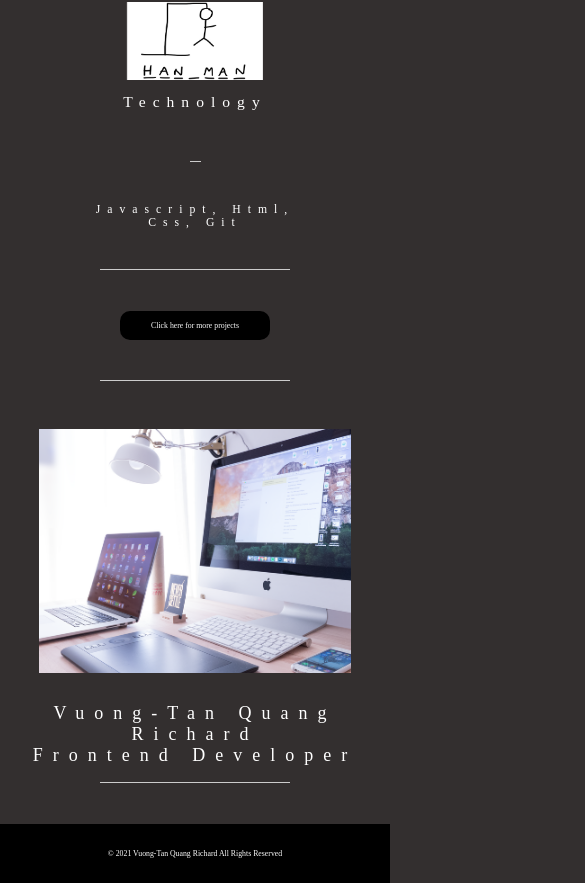
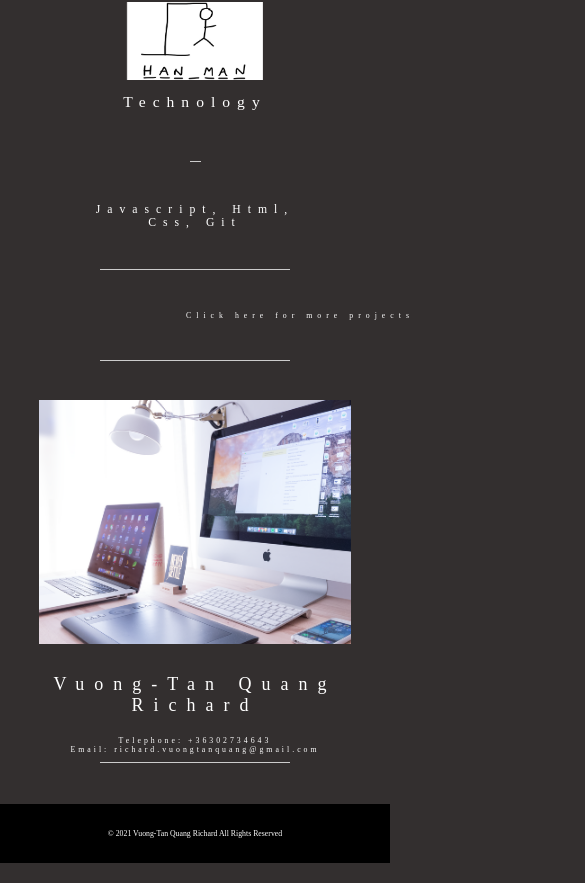
Before and after one commit to vutengklanricsi/bio, a React (Create React App) app: page / in a window 390 px wide. Shown: the part 4524-5407 px from the top of the page, 585 px wide, since content can reach past the window. Built offline with nearby package versions, Linux system fonts and the light colour scheme.

Commit message:
adding contacts component

```diff
--- a/src/components/contacts/index.js
+++ b/src/components/contacts/index.js
@@ -7,15 +7,14 @@ export default function Introduction() {
     <>
       <div id="contacts" className="contacts-frame">
         <div className="contacts-image">
-          <img
-            className="contacts-header-img"
-            src={introPic}
-            alt="intro-pic"
-          />
+          <img className="contacts-header-img" src={introPic} alt="intro-pic" />
         </div>
         <div className="contacts-title">
-          Vuong-Tan Quang Richard <br />
-          Frontend Developer
+          Vuong-Tan Quang Richard
+          <div className="contacts-email-phone">
+            Telephone: +36302734643 <br />
+            Email: richard.vuongtanquang@gmail.com
+          </div>
         </div>
       </div>
       <hr />
--- a/src/components/contacts/styles/contacts.css
+++ b/src/components/contacts/styles/contacts.css
@@ -43,6 +43,13 @@
 
 .contacts-title:hover {
   color: rgb(180, 173, 173);
+}
+.contacts-email-phone {
+  display:flex;
+  flex-wrap: nowrap;
+  font-size: 1.2vw;
+  padding-top: 20px;
+  letter-spacing: 3px;
 }
 
 @media screen and (max-width: 1550px) {
@@ -106,4 +113,9 @@
     margin: 0 auto;
     text-align: center;
   }
+
+  .contacts-email-phone {
+
+    font-size: 2vw;
+  }
 }
--- a/src/components/header/styles/header.css
+++ b/src/components/header/styles/header.css
@@ -59,8 +59,18 @@
 
 .header-description {
   text-align: center;
-  font-size: 1.3vw;
+  font-size: 1.7vw;
   letter-spacing: 10px;
+  animation: fadein 4s;
+}
+
+@keyframes fadein {
+  from {
+    opacity: 0;
+  }
+  to {
+    opacity: 1;
+  }
 }
 
 @media screen and (max-width: 900px) {
--- a/src/components/navbar/index.js
+++ b/src/components/navbar/index.js
@@ -51,6 +51,9 @@ function Navbar() {
             </a>
             <a className="navbar-options" href="#projects">
               Projects
+            </a>
+            <a className="navbar-options" href="#contacts">
+              Contacts
             </a>
             <div className="navbar-logos">
               <a
--- a/src/components/projects/styles/projects.css
+++ b/src/components/projects/styles/projects.css
@@ -76,15 +76,15 @@
   justify-content: center;
   font-size: 2vw;
   text-decoration: none;
-  width: 450px;
-  padding: 10px;
+  width: 600px;
   margin: 25px auto;
   color: white;
-  background-color: black;
   border-radius: 10px;
+  letter-spacing: 5px;
+  transition: all .5s ease-in-out;
 }
 .projects-more-projects:hover {
-  background-color: rgb(32, 32, 32);
+  transform: scale(1.1);
 }
 
 @media screen and (max-width: 900px) {
@@ -124,7 +124,4 @@
     padding: 10px 0;
     font-size: 4vw;
   }
-  .projects-more-projects{
-    width: 130px;
-  }
 }
```
Also changed, not shown: 1 other file (tests, documents, lock files or other folders).
